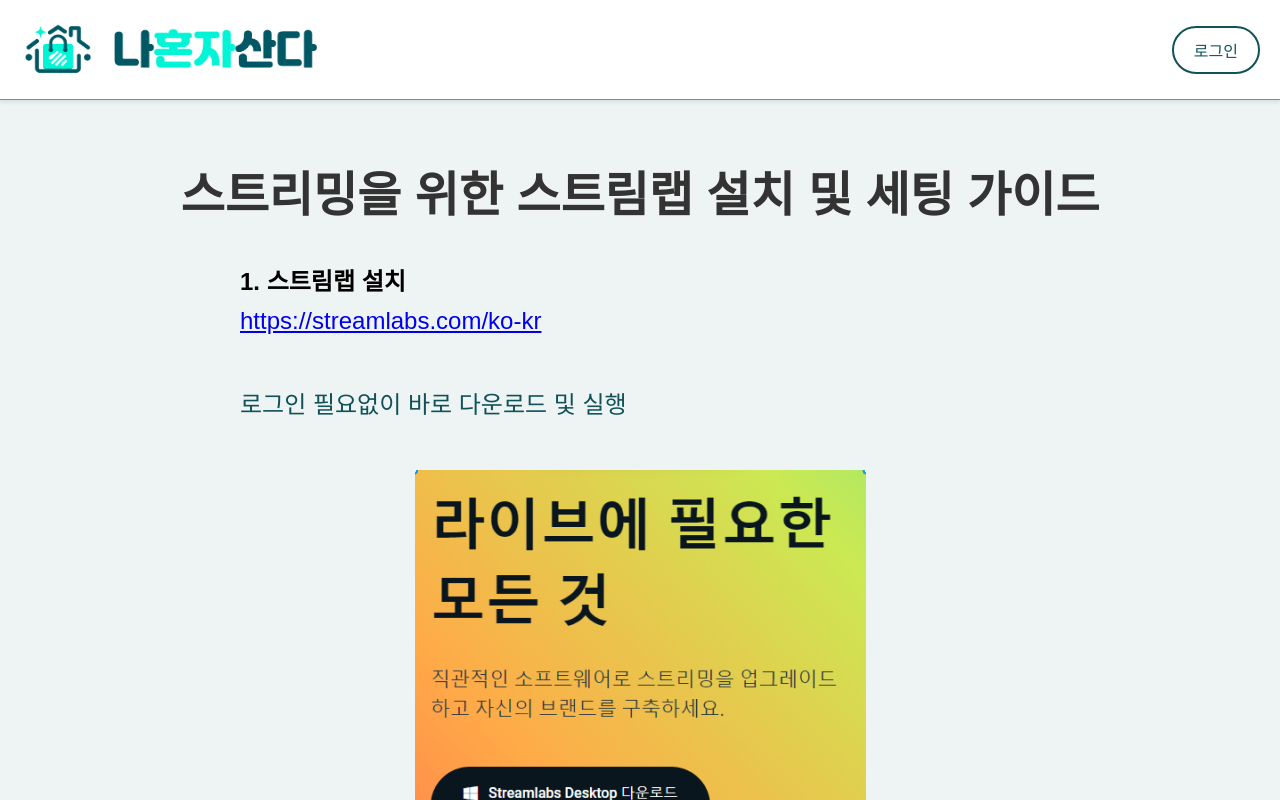
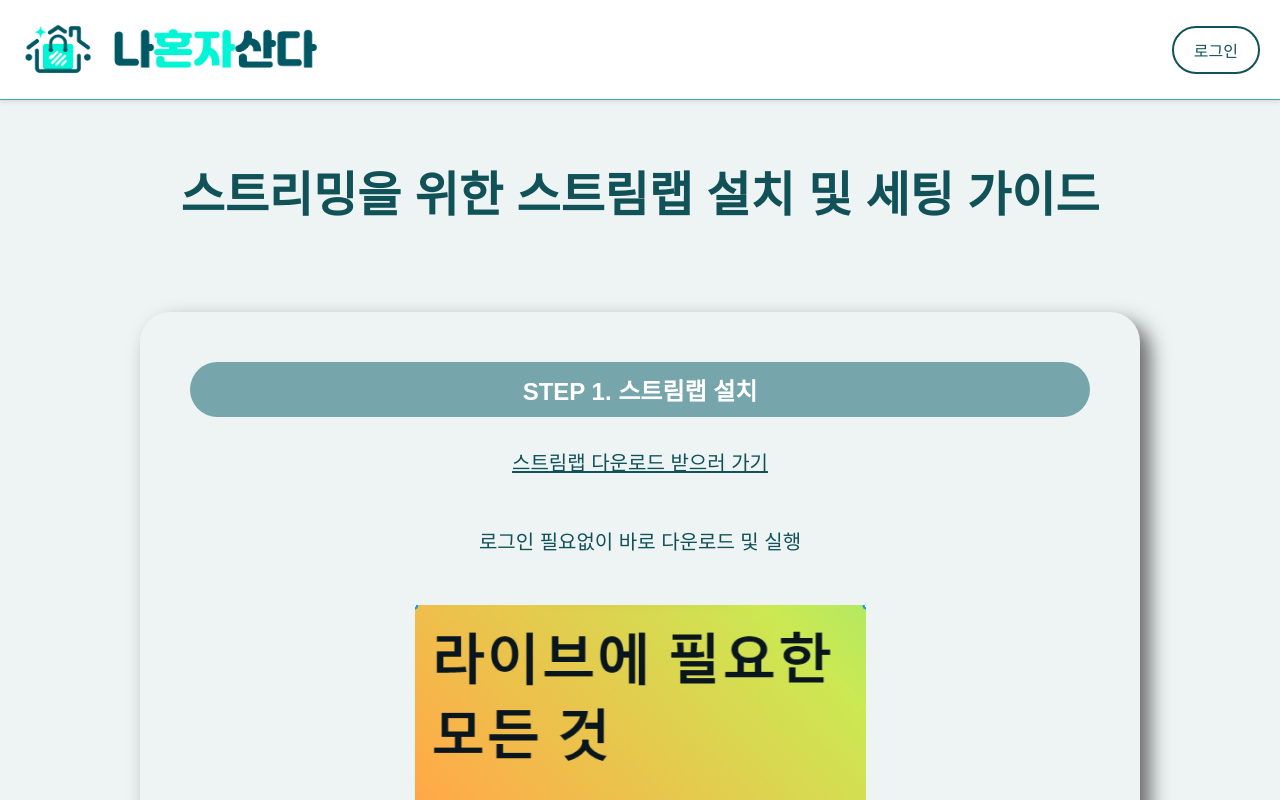
Before and after one commit to yuguri76/frontlivealone, a React (Create React App) app: page /guide in a window 1280 px wide. Shown: the top 800 px of the page. Built offline with nearby package versions, Linux system fonts and the light colour scheme; no server answers.

Commit message:
💄 style: 가이드 페이지 css 수정

```diff
--- a/src/pages/GuidePage.jsx
+++ b/src/pages/GuidePage.jsx
@@ -24,14 +24,14 @@ function GuidePage() {
             <h1 className={styles.title}>스트리밍을 위한 스트림랩 설치 및 세팅 가이드</h1>
 
             <div className={styles.step}>
-                <h2>1. 스트림랩 설치</h2>
-                <p><a href="https://streamlabs.com/ko-kr" target="_blank" rel="noopener noreferrer">https://streamlabs.com/ko-kr</a></p>
+                <h2>STEP 1. 스트림랩 설치</h2>
+                <p><a href="https://streamlabs.com/ko-kr" target="_blank" rel="noopener noreferrer">스트림랩 다운로드 받으러 가기</a></p>
                 <p>로그인 필요없이 바로 다운로드 및 실행</p>
                 <img src={streamlab1} alt="Step 1" className={styles.image} />
             </div>
 
             <div className={styles.step}>
-                <h2>2. 스트림랩 초기 세팅</h2>
+                <h2>STEP 2. 스트림랩 초기 세팅</h2>
                 <img src={streamlab2} alt="Step 2" className={styles.image} />
                 <p>이후 '계속' 클릭</p>
                 <img src={streamlab3} alt="Step 3" className={styles.image} />
@@ -42,7 +42,7 @@ function GuidePage() {
             </div>
 
             <div className={styles.step}>
-                <h2>3. 스트림랩 방송 세팅</h2>
+                <h2>STEP 3. 스트림랩 방송 세팅</h2>
                 <img src={streamlab6} alt="Step 4" className={styles.image} />
                 <img src={streamlab7} alt="Step 4" className={styles.image} />
                 <p>URL에 rtmp://mabinogi.store:1935/live 붙여넣기</p>
--- a/src/styles/GuidePage.module.css
+++ b/src/styles/GuidePage.module.css
@@ -1,53 +1,70 @@
 .container {
     display: flex;
     flex-direction: column;
+    gap: 30px;
     align-items: center;
     padding: 40px 20px; /* 패딩을 늘려서 여백 추가 */
     font-family: Arial, sans-serif;
+    color: #105258;
 }
 
 .title {
     font-size: 2.5rem; /* 제목 크기를 키움 */
-    color: #333;
-    margin-bottom: 30px; /* 제목과 첫 번째 섹션 사이의 간격을 넓힘 */
+    margin-bottom: 50px; /* 제목과 첫 번째 섹션 사이의 간격을 넓힘 */
     text-align: center;
     line-height: 1.5; /* 줄 간격을 넓힘 */
 }
 
 .step {
     width: 100%;
-    max-width: 800px;
+    max-width: 1000px;
     margin-bottom: 50px; /* 섹션 간의 간격을 더 넓힘 */
     text-align: left; /* 텍스트를 왼쪽 정렬 */
+    background-color: #EEF4F4;
+    padding: 50px;
+    border-radius: 30px;
+    box-shadow: 10px 10px 20px #666666;
+}
+
+.step > h2 {
+    background-color: rgba(1, 88, 102, 0.5);
+    color: white;
+    padding: 10px;
+    text-align: center;
+    border-radius: 40px;
+    margin-bottom: 30px;
+}
+
+.step > p {
+    font-size: 20px;
+    display: flex;
+    justify-content: center;
+}
+
+.step > p > a {
+    color: inherit;
 }
 
 .image {
     max-width: 100%;
     height: auto;
-    margin-top: 20px;
-    margin-bottom: 30px;
+    margin: 20px auto 30px auto;
     display: block; /* 이미지를 블록 요소로 설정하여 중앙 정렬 */
-    margin-left: auto;
-    margin-right: auto;
 }
 
 .startButton {
     display: block;
-    margin: 40px auto; /* 버튼과 아래 여백을 더 넓힘 */
-    background-color: #007bff;
-    color: white;
-    border: none;
+    background-color: transparent;
+    color: #105258;
+    border: 1px solid #105258;
+    border-radius: 40px;
     padding: 15px 30px; /* 버튼 크기를 더 키움 */
-    border-radius: 4px;
     font-size: 1.5rem; /* 버튼 텍스트 크기를 키움 */
     cursor: pointer;
-    transition: background-color 0.3s ease;
+    transition: all 0.3s ease-in;
 }
 
-.startButton:hover {
-    background-color: #0056b3;
+.startButton:hover{
+    background-color: #105258;
+    color: white;
 }
-
-.startButton:active {
-    background-color: #004080;
-}
```
